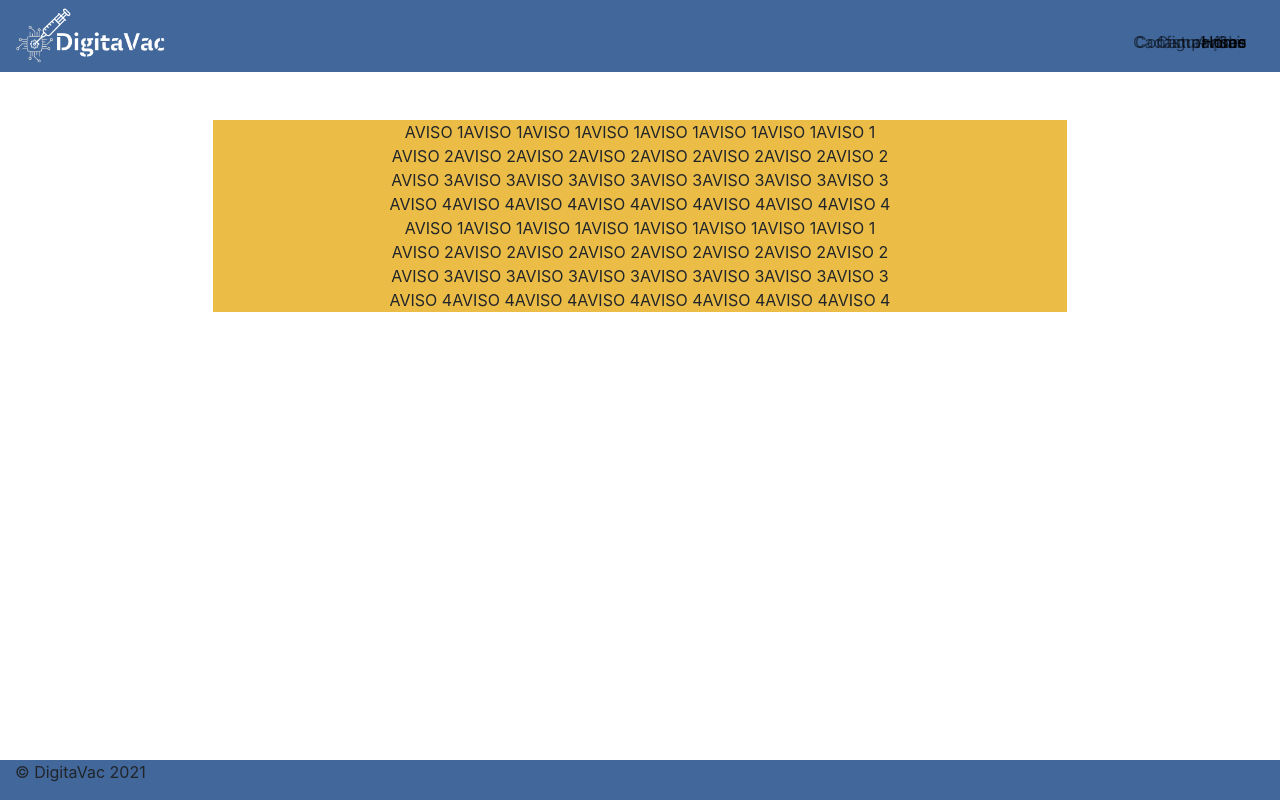
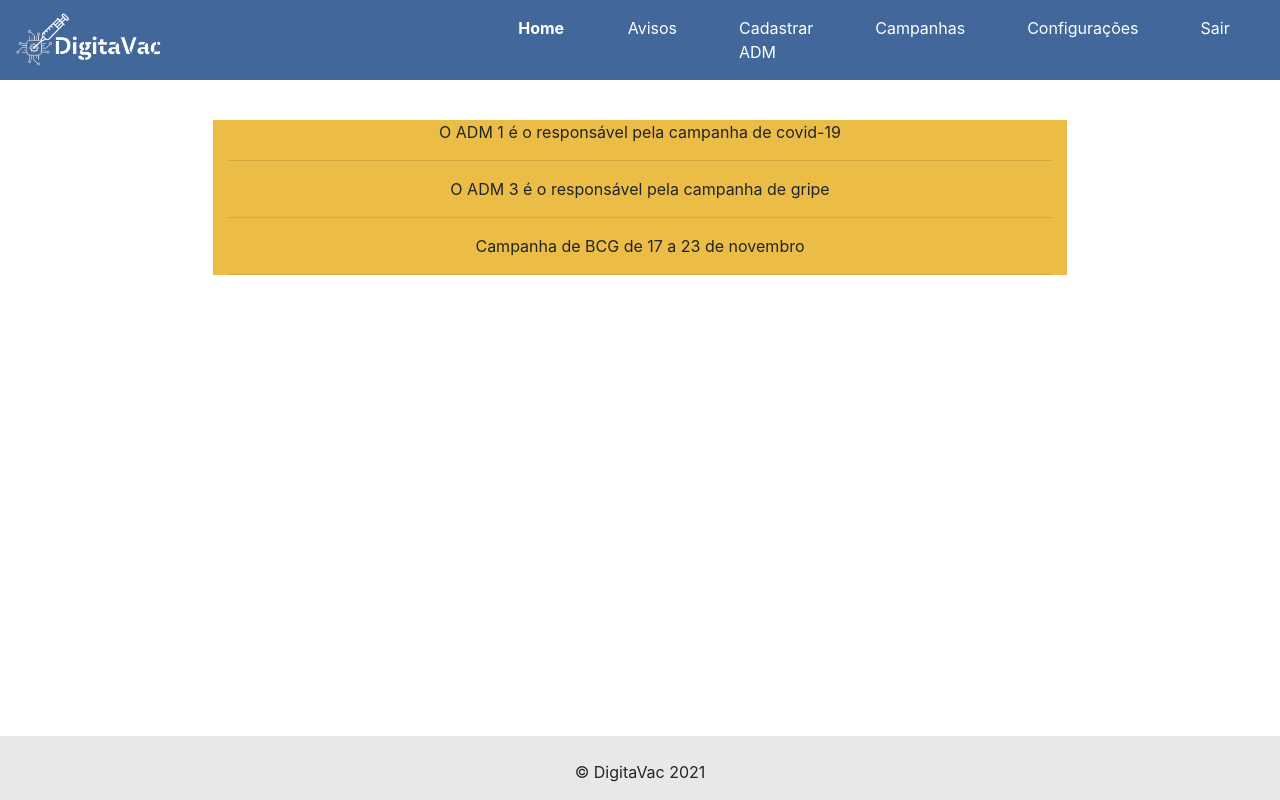
Before and after one commit to ICEI-PUC-Minas-PPLES-TI/PLF-ES-2021-2-TI1-7946100-digitavac, a plain HTML site: page Codigo/homeadm.html in a window 1280 px wide. Drawn offline with nearby package versions, Linux system fonts and the light colour scheme.

Commit message:
Update homeadm.html

```diff
--- a/Codigo/homeadm.html
+++ b/Codigo/homeadm.html
@@ -12,9 +12,7 @@
 
 <!-- Menu do topo -->
       <nav id="navbar" class="navbar navbar-expand-lg navbar-light fixed-top" style="background-color: #41679B;">
-  <button class="navbar-toggler" type="button" data-toggle="collapse" data-target="#navbarNav" aria-controls="navbarNav" aria-expanded="false" aria-label="Toggle navigation">
-    <span class="navbar-toggler-icon"></span>
-  </button>
+
   <div class="collapse navbar-collapse" id="navbarNav">
     <ul class="navbar-nav">
       <li class="nav-item">
@@ -23,28 +21,32 @@
     </ul>
     </div>
 
-<div class="collapse navbar-collapse" id="navbarNav">
-    <ul class="navbar-nav">
-      <li class="nav-item active">
-        <a class="nav-link" href="homeadm.html">Home</a>
-      </li>
-      <li class="nav-item">
-        <a class="nav-link" href="avisosadm.html">Avisos</a>
-      </li>
-      <li class="nav-item">
-        <a class="nav-link" href="cadadm.html">Cadastrar Adm</a>
-      </li>
-      <li class="nav-item">
-        <a class="nav-link" href="campanhas.html">Campanhas</a>
-      </li>
-      <li class="nav-item">
-        <a class="nav-link" href="configadm.html">Configurações</a>
-      </li>
-      <li class="nav-item">
-        <a class="nav-link" href="loginadm.html">Sair</a>
-      </li>
-    </ul>
+<div style:"right:0;">
+  <div class="row">
+    <div class="col-sm">
+<a class="nav-link" href="homeadm.html"><strong> Home </strong></a>
+    </div>
+    <div class="col-sm">
+<a class="nav-link" href="avisosadm.html">Avisos</a>
+    </div>
+    <div class="col-sm">
+<a class="nav-link" href="cadadm.html">Cadastrar ADM</a>
+    </div>
+    <div class="col-sm">
+<a class="nav-link" href="campanhas.html">Campanhas</a>
+    </div>
+    <div class="col-sm">
+<a class="nav-link" href="configadm.html">Configurações</a>
+    </div>
+    <div class="col-sm">
+<a class="nav-link" href="loginadm.html">Sair</a>
+    </div>
+
   </div>
+</div>
+
+  </div>
+
 </nav>
 </head>
 
@@ -53,20 +55,15 @@
 
 
 <center><div id="projetos" class="col-8" style="background-color: #EBBD47;">
-AVISO 1AVISO 1AVISO 1AVISO 1AVISO 1AVISO 1AVISO 1AVISO 1<br>
-AVISO 2AVISO 2AVISO 2AVISO 2AVISO 2AVISO 2AVISO 2AVISO 2<br>
-AVISO 3AVISO 3AVISO 3AVISO 3AVISO 3AVISO 3AVISO 3AVISO 3<br>
-AVISO 4AVISO 4AVISO 4AVISO 4AVISO 4AVISO 4AVISO 4AVISO 4<br>
-AVISO 1AVISO 1AVISO 1AVISO 1AVISO 1AVISO 1AVISO 1AVISO 1<br>
-AVISO 2AVISO 2AVISO 2AVISO 2AVISO 2AVISO 2AVISO 2AVISO 2<br>
-AVISO 3AVISO 3AVISO 3AVISO 3AVISO 3AVISO 3AVISO 3AVISO 3<br>
-AVISO 4AVISO 4AVISO 4AVISO 4AVISO 4AVISO 4AVISO 4AVISO 4
+O ADM 1 é o responsável pela campanha de covid-19<hr>
+O ADM 3 é o responsável pela campanha de gripe<hr>
+Campanha de BCG de 17 a 23 de novembro<hr>
+
 </div></center> <br><br><br>
 
 
- <footer class="container-fluid" style="background-color: #41679B; position: absolute; bottom: 0;">
+<footer style="bottom:0;">
 
-      <div class="footer-sm">
-        <p>&copy DigitaVac 2021</p>
-      </div>
+      <br>
+        <center><p>&copy DigitaVac 2021</p></center>
   </footer>
```
